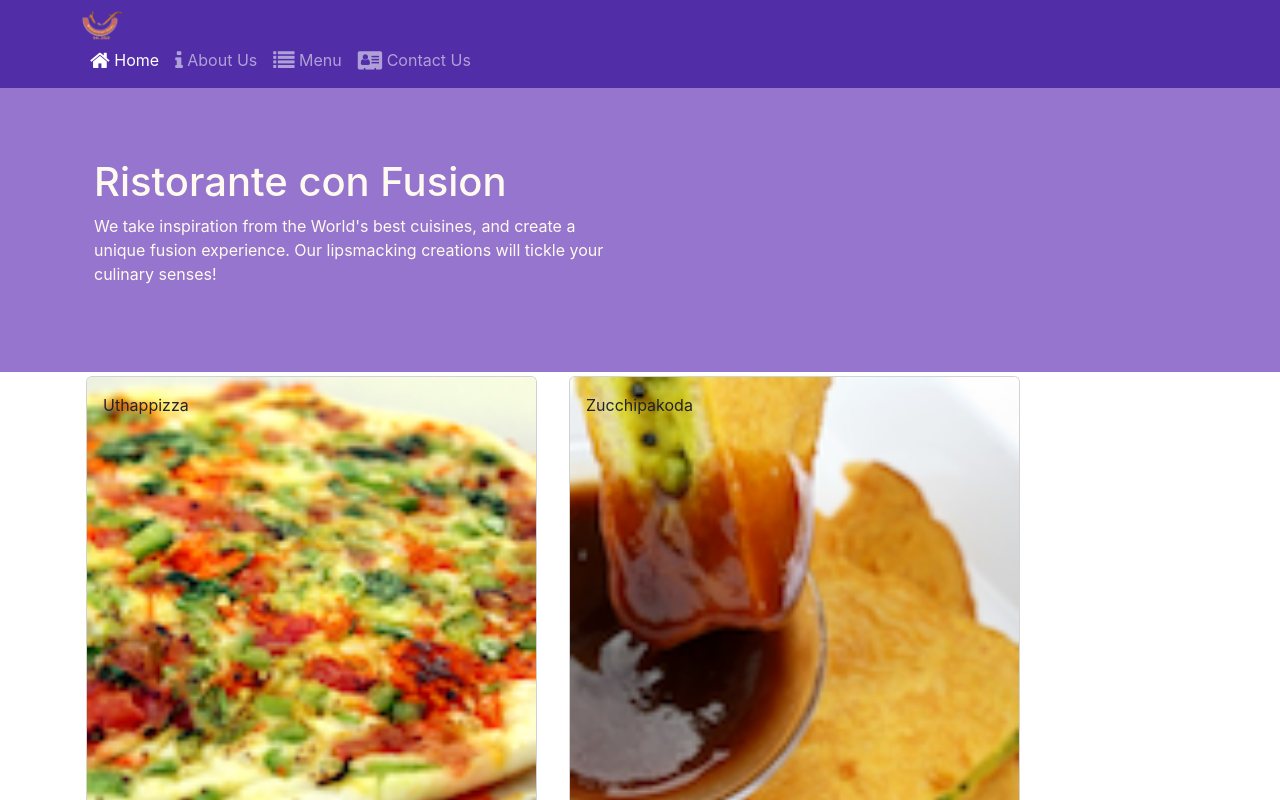
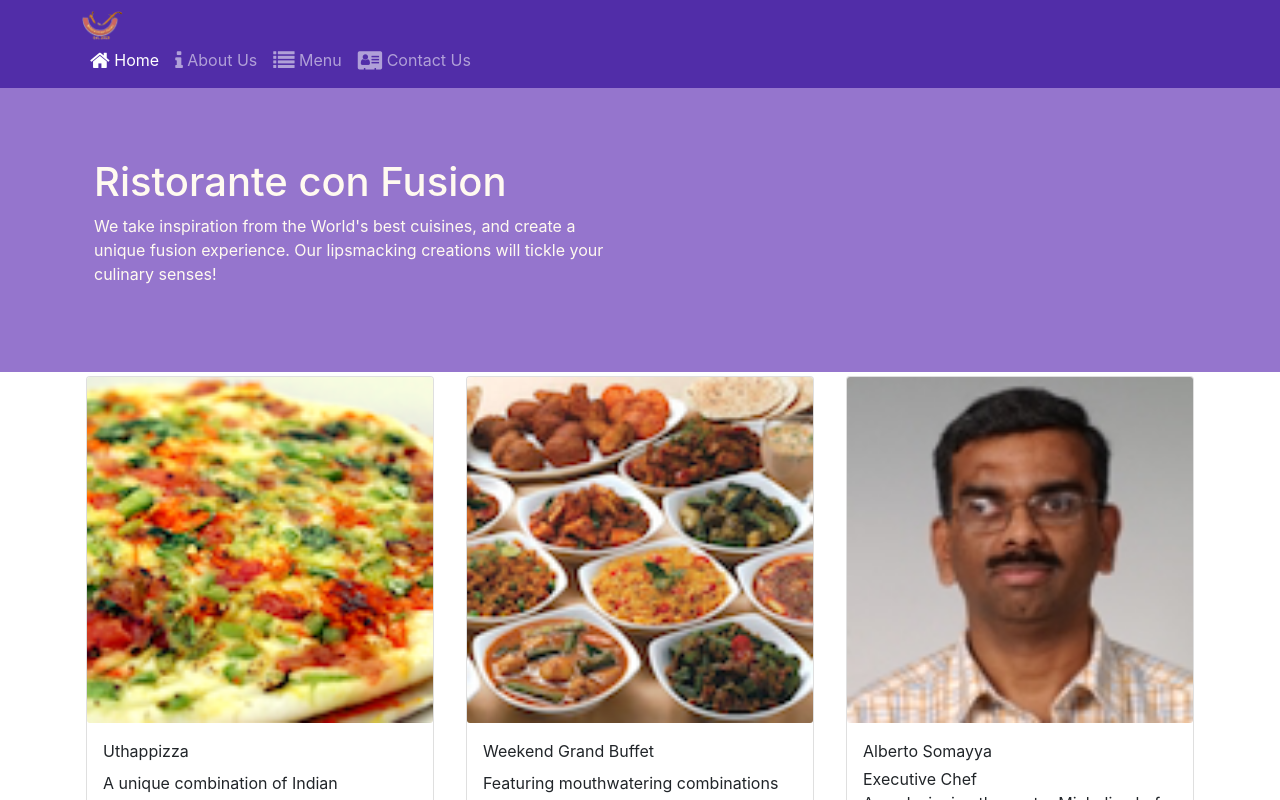
Before and after one commit to cuongvhfx15237/FUNIX_REACTJS_ASM2, a React (Create React App) app: page /home in a window 1280 px wide. Shown: the top 800 px of the page. Built offline with nearby package versions, Linux system fonts and the light colour scheme.

Commit message:
done SPA 1

```diff
--- a/package.json
+++ b/package.json
@@ -6,6 +6,7 @@
     "@testing-library/jest-dom": "^5.16.4",
     "@testing-library/react": "^13.1.1",
     "@testing-library/user-event": "^13.5.0",
+    "bootstrap": "^5.1.3",
     "bootstrap-social": "^5.1.1",
     "font-awesome": "^4.7.0",
     "react": "^18.0.0",
--- a/src/App.css
+++ b/src/App.css
@@ -31,9 +31,6 @@ address{
 .navbar-dark {
   background-color: #512DA8;
 }
-ul{
-  display: inline;
-}
-li{
+ul {
   list-style-type: none;
 }
--- a/src/App.js
+++ b/src/App.js
@@ -8,7 +8,7 @@ class App extends Component {
   render() {
     return (
       <BrowserRouter>
-      <div className="App">
+      <div>
         <Main />
       </div>
       </BrowserRouter>
--- a/src/components/HeaderComponent.js
+++ b/src/components/HeaderComponent.js
@@ -1,7 +1,7 @@
 import { Component } from 'react'
 import { Nav, Navbar, NavbarBrand, NavbarToggler, Collapse, NavItem, Jumbotron } from 'reactstrap';
 import { NavLink } from 'react-router-dom';
-
+import 'bootstrap/dist/css/bootstrap.min.css';
 class Header extends Component {
     constructor(props) {
         super(props);
--- a/src/components/MainComponent.js
+++ b/src/components/MainComponent.js
@@ -1,11 +1,10 @@
 import React, { Component } from 'react';
 import Menu from './MenuComponent';
 import Home from './HomeComponent';
-import Contact from './ContactComponent';
+import Contact from './ContactComponent'
 import { COMMENTS } from '../shared/comments';
 import { PROMOTIONS } from '../shared/promotions';
 import { LEADERS } from '../shared/leaders';
-import DishDetail from './DishdetailComponent';
 import { DISHES } from '../shared/dishes';
 import Header from './HeaderComponent';
 import Footer from './FooterComponent';
@@ -23,39 +22,29 @@ class Main extends Component {
     };
   }
 
-  onDishSelect(dishId) {
-    this.setState({ selectedDish: dishId});
-  }
+  render() {
 
-  render() {
-    const HomePage = () => {
-    return (
-      <Home
-      dish={this.state.dishes.filter((dish) => dish.featured)[0]}
+    return(
+
+      <div>
+        <Header />
+        <Routes>
+              <Route path='/home' element={<Home
+              dish={this.state.dishes.filter((dish) => dish.featured)[0]}
               promotion={this.state.promotions.filter((promo) => promo.featured)[0]}
               leader={this.state.leaders.filter((leader) => leader.featured)[0]}
-      />
-    );
-    }
-      <Routes>
-        <Route exact path='/contactus' component={Contact} />
-              {/* <Route path='/home' component={HomePage} />
-              <Route exact path='/menu' component={() => <Menu dishes={this.state.dishes} />} /> */}
-              <Navigate to="/home" />
-          </Routes>
-    return(
-      <div>
-        <Header />
-        <Menu dishes={this.state.dishes}
-         onClick={(dishId) =>
-         this.onDishSelect(dishId)} />
-        <DishDetail
-        dish={this.state.dishes.filter((dish) =>
-            dish.id === this.state.selectedDish)[0]} />
+              />}
+               />
+              <Route path='/menu' element={<Menu dishes={this.state.dishes} />}/>
+              <Route path='/aboutus' element={<Contact/>}/>
+              <Route path='/contactus' element={<Contact/>}/>
+              <Route path='/*' element={<Navigate to="/home" />}/>
+        </Routes>
         <Footer />
       </div>
 
     );
+
   }
 }
 
--- a/src/components/MenuComponent.js
+++ b/src/components/MenuComponent.js
@@ -1,4 +1,4 @@
-import React, { Component } from "react";
+import React from "react";
 import {
   Card,
   CardImg,
@@ -23,11 +23,12 @@ const Menu = (props) => {
   const menu = props.dishes.map((dish) => {
       return (
           <div className="col-12 col-md-5 m-1"  key={dish.id}>
-              <RenderMenuItem dish={dish} onClick={props.onClick} />
+              <RenderMenuItem dish={dish}
+            //    onClick={props.onClick}
+                />
           </div>
       );
   });
-
   return (
       <div className="container">
           <div className="row">
```
Also changed, not shown: src/shared/leaders.js (indentation only), src/shared/promotions.js (indentation only), 1 other file (tests, documents, lock files or other folders).
